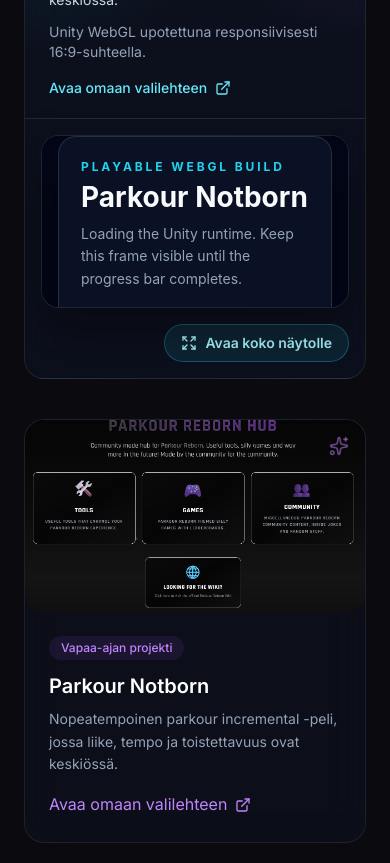
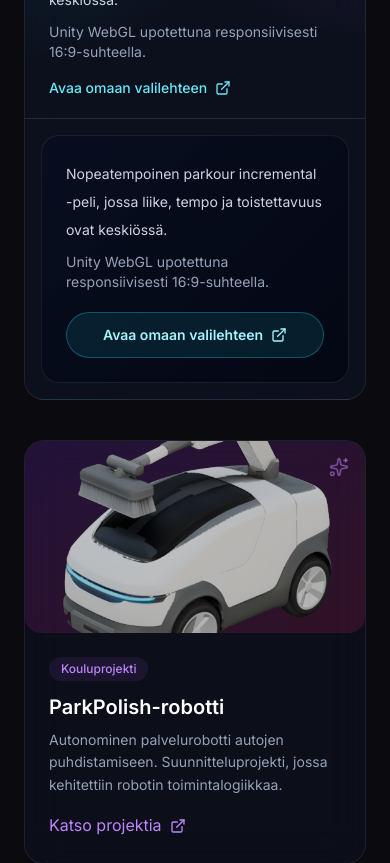
Before and after one commit to ElkkuTee/portfolio, a React (Vite) app: page / in a window 390 px wide. Shown: the part 5900-6763 px from the top of the page. Built offline with nearby package versions, Linux system fonts and the light colour scheme; no server answers.

Commit message:
Fixed some stuff and made the game only appear on standalone page.

```diff
--- a/public/builds/parkour-notborn/index.html
+++ b/public/builds/parkour-notborn/index.html
@@ -34,16 +34,83 @@
 
       body {
         display: flex;
-        align-items: stretch;
-        justify-content: stretch;
+        align-items: center;
+        justify-content: center;
+        padding: 24px;
+      }
+
+      #page-shell {
+        width: min(1440px, 100%);
+      }
+
+      #page-header {
+        margin: 0 auto 18px;
+        max-width: 1200px;
+        text-align: left;
+      }
+
+      .eyebrow {
+        margin: 0 0 8px;
+        font-size: 12px;
+        font-weight: 700;
+        letter-spacing: 0.24em;
+        text-transform: uppercase;
+        color: var(--accent);
+      }
+
+      .title-row {
+        display: flex;
+        gap: 16px;
+        align-items: center;
+        justify-content: space-between;
+        flex-wrap: wrap;
+      }
+
+      h1 {
+        margin: 0;
+        font-size: clamp(30px, 5vw, 54px);
+        line-height: 1;
+      }
+
+      .meta {
+        margin: 8px 0 0;
+        color: var(--muted);
+        font-size: 14px;
+      }
+
+      .toolbar {
+        display: flex;
+        gap: 12px;
+        flex-wrap: wrap;
+      }
+
+      .toolbar button {
+        border: 1px solid var(--border);
+        border-radius: 999px;
+        background: rgba(15, 23, 42, 0.72);
+        color: var(--text);
+        padding: 10px 16px;
+        font: inherit;
+        cursor: pointer;
+        transition: border-color 180ms ease, background 180ms ease;
+      }
+
+      .toolbar button:hover {
+        border-color: rgba(34, 211, 238, 0.5);
+        background: rgba(34, 211, 238, 0.14);
       }
 
       #unity-shell {
         position: relative;
-        width: 100vw;
-        height: 100vh;
+        width: 100%;
+        aspect-ratio: 16 / 9;
+        max-height: calc(100vh - 160px);
+        margin: 0 auto;
         overflow: hidden;
         background: #020617;
+        border: 1px solid var(--border);
+        border-radius: 24px;
+        box-shadow: 0 30px 80px rgba(0, 0, 0, 0.4);
       }
 
       #unity-canvas {
@@ -126,18 +193,32 @@
     </style>
   </head>
   <body>
+    <div id="page-shell">
+      <header id="page-header">
+        <p class="eyebrow">Standalone WebGL Build</p>
+        <div class="title-row">
+          <div>
+            <h1>Parkour Notborn</h1>
+          </div>
+          <div class="toolbar">
+            <button type="button" id="fullscreen-button">Fullscreen</button>
+          </div>
+        </div>
+      </header>
+
       <div id="unity-shell">
         <canvas id="unity-canvas" tabindex="-1"></canvas>
 
         <div id="unity-overlay">
           <div class="status-card">
             <p class="status-label">Playable WebGL Build</p>
-          <h1 class="status-title">Parkour Notborn</h1>
+            <h2 class="status-title">Parkour Notborn</h2>
             <p class="status-copy">
               Loading the Unity runtime. Keep this frame visible until the progress bar completes.
             </p>
             <div class="status-bar"><span id="unity-progress"></span></div>
             <div id="unity-error" hidden></div>
+          </div>
         </div>
       </div>
     </div>
@@ -147,6 +228,7 @@
       const overlay = document.getElementById('unity-overlay');
       const progressBar = document.getElementById('unity-progress');
       const errorNode = document.getElementById('unity-error');
+      const fullscreenButton = document.getElementById('fullscreen-button');
 
       let unityInstance = null;
 
@@ -158,7 +240,7 @@
         streamingAssetsUrl: 'StreamingAssets',
         companyName: 'Portfolio',
         productName: 'Parkour Notborn',
-        productVersion: '1.0',
+        productVersion: '0.8',
       };
 
       function showError(message) {
@@ -171,6 +253,8 @@
           unityInstance.SetFullscreen(1);
         }
       }
+
+      fullscreenButton.addEventListener('click', requestUnityFullscreen);
 
       window.addEventListener('message', (event) => {
         if (event.origin !== window.location.origin) {
@@ -198,11 +282,6 @@
             showError(message);
           });
       };
-      loaderScript.onerror = () => {
-        showError(
-          'Unity loader missing. Export the WebGL build and place the generated files in /public/builds/parkour-notborn/Build/.'
-        );
-      };
       document.body.appendChild(loaderScript);
     </script>
   </body>
--- a/src/components/ParkourNotbornEmbed.tsx
+++ b/src/components/ParkourNotbornEmbed.tsx
@@ -1,20 +1,10 @@
-import { useRef, useState } from 'react';
-import { Expand, Gamepad2, ExternalLink } from 'lucide-react';
+import { Gamepad2, ExternalLink } from 'lucide-react';
 import { useLanguage } from '../context/LanguageContext';
 
 const PARKOUR_NOTBORN_IFRAME = '/builds/parkour-notborn/index.html';
 
 export default function ParkourNotbornEmbed() {
   const { t } = useLanguage();
-  const iframeRef = useRef<HTMLIFrameElement>(null);
-  const [isReady, setIsReady] = useState(false);
-
-  const handleFullscreen = () => {
-    iframeRef.current?.contentWindow?.postMessage(
-      { type: 'parkour-notborn:fullscreen' },
-      window.location.origin
-    );
-  };
 
   return (
     <div className="parkour-showcase glass-card overflow-hidden">
@@ -49,34 +39,24 @@
       </div>
 
       <div className="px-4 pb-4 pt-4 md:px-6 md:pb-6">
-        <div className="parkour-embed-frame">
-          {!isReady && (
-            <div className="parkour-loading-overlay">
-              <span className="parkour-loading-chip">Loading Parkour Notborn...</span>
-            </div>
-          )}
-
-          <iframe
-            ref={iframeRef}
-            title="Parkour Notborn"
-            src={PARKOUR_NOTBORN_IFRAME}
-            className="parkour-embed-iframe"
-            allow="fullscreen; autoplay"
-            scrolling="no"
-            onLoad={() => setIsReady(true)}
-          />
-        </div>
-
-        <div className="mt-4 flex justify-end">
-          <button
-            type="button"
-            onClick={handleFullscreen}
-            disabled={!isReady}
-            className="inline-flex items-center gap-2 rounded-full border border-cyan-400/30 bg-cyan-400/10 px-4 py-2 text-sm font-semibold text-cyan-200 transition-all hover:border-cyan-300/50 hover:bg-cyan-400/20 disabled:cursor-not-allowed disabled:opacity-50"
+        <div className="parkour-preview-panel">
+          <div className="parkour-preview-copy">
+            <p className="text-sm leading-7 text-slate-300 md:text-base">
+              {t('projects.featuredDesc')}
+            </p>
+            <p className="mt-2 text-sm text-slate-400">
+              {t('projects.featuredNote')}
+            </p>
+          </div>
+          <a
+            href={PARKOUR_NOTBORN_IFRAME}
+            target="_blank"
+            rel="noopener noreferrer"
+            className="inline-flex items-center justify-center gap-2 rounded-full border border-cyan-400/30 bg-cyan-400/10 px-5 py-3 text-sm font-semibold text-cyan-200 transition-all hover:border-cyan-300/50 hover:bg-cyan-400/20"
           >
-            <Expand className="h-4 w-4" />
-            {t('projects.featuredFullscreen')}
-          </button>
+            {t('projects.featuredOpen')}
+            <ExternalLink className="h-4 w-4" />
+          </a>
         </div>
       </div>
     </div>
--- a/src/index.css
+++ b/src/index.css
@@ -505,49 +505,27 @@
     rgba(15, 23, 42, 0.55);
 }
 
-.parkour-embed-frame {
-  position: relative;
-  width: 100%;
-  aspect-ratio: 16 / 9;
-  overflow: hidden;
+.parkour-preview-panel {
+  display: flex;
+  flex-direction: column;
+  gap: 1.25rem;
   border-radius: 18px;
-  border: 1px solid rgba(255, 255, 255, 0.1);
+  border: 1px solid rgba(255, 255, 255, 0.08);
   background:
-    linear-gradient(135deg, rgba(8, 14, 32, 0.95), rgba(4, 8, 20, 0.98));
-  box-shadow:
-    inset 0 1px 0 rgba(255, 255, 255, 0.06),
-    0 24px 50px rgba(0, 0, 0, 0.35);
+    linear-gradient(135deg, rgba(8, 14, 32, 0.9), rgba(4, 8, 20, 0.96));
+  padding: 1.5rem;
 }
 
-.parkour-embed-iframe {
-  display: block;
-  width: 100%;
-  height: 100%;
-  border: 0;
-  overflow: hidden;
+.parkour-preview-copy {
+  max-width: 44rem;
 }
 
-.parkour-loading-overlay {
-  position: absolute;
-  inset: 0;
-  display: flex;
-  align-items: center;
-  justify-content: center;
-  background:
-    linear-gradient(135deg, rgba(3, 7, 18, 0.72), rgba(15, 23, 42, 0.45));
-  z-index: 1;
-  pointer-events: none;
-}
-
-.parkour-loading-chip {
-  border-radius: 9999px;
-  border: 1px solid rgba(34, 211, 238, 0.2);
-  background: rgba(8, 14, 32, 0.85);
-  padding: 0.75rem 1rem;
-  color: #cffafe;
-  font-size: 0.875rem;
-  letter-spacing: 0.08em;
-  text-transform: uppercase;
+@media (min-width: 768px) {
+  .parkour-preview-panel {
+    align-items: end;
+    flex-direction: row;
+    justify-content: space-between;
+  }
 }
 
 /* Experience Timeline */
--- a/src/sections/Projects.tsx
+++ b/src/sections/Projects.tsx
@@ -41,14 +41,6 @@
   }, []);
 
   const projects = [
-    {
-      title: t('projects.featuredTitle'),
-      type: t('projects.personal'),
-      description: t('projects.featuredDesc'),
-      link: '/builds/parkour-notborn/index.html',
-      linkText: t('projects.featuredOpen'),
-      image: 'parkourrebornhub',
-    },
     {
       title: t('projects.roboTitle'),
       type: t('projects.school'),
```
Lines whose indentation alone changed are shown as unchanged.
